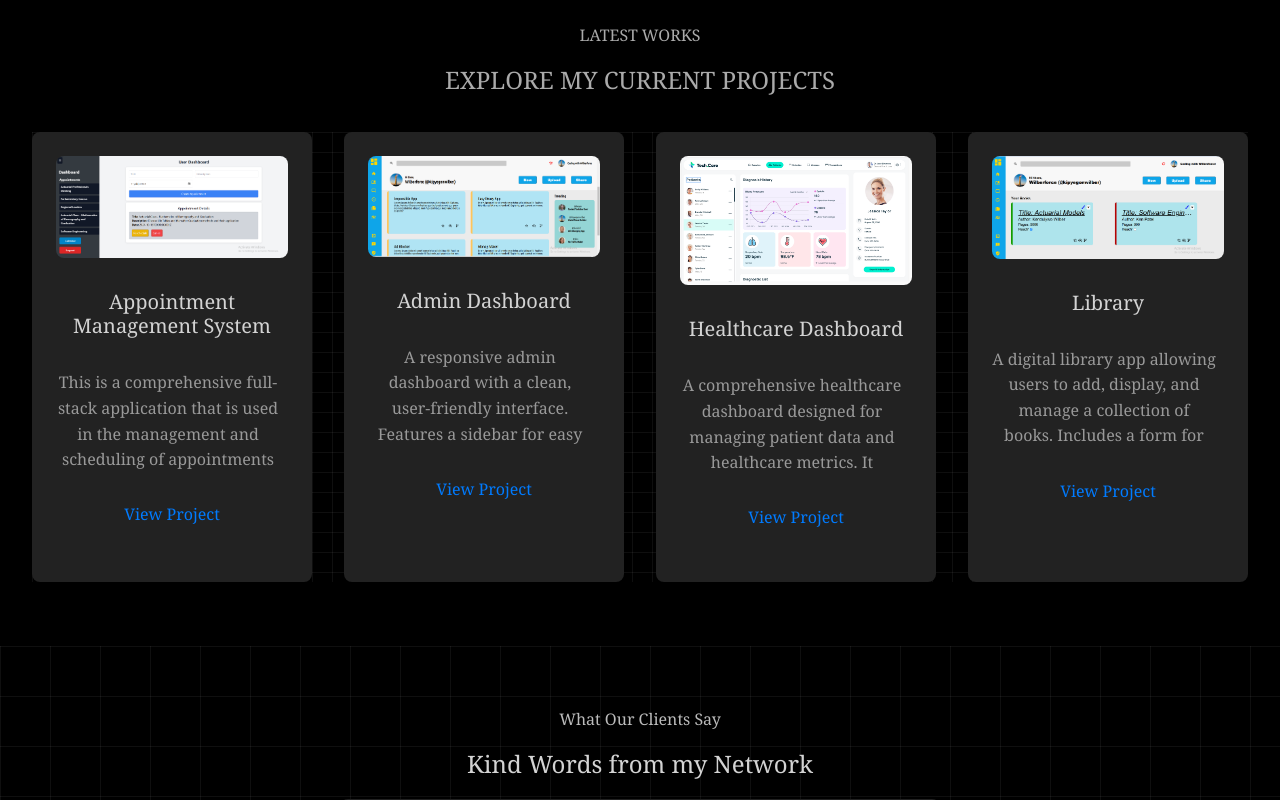
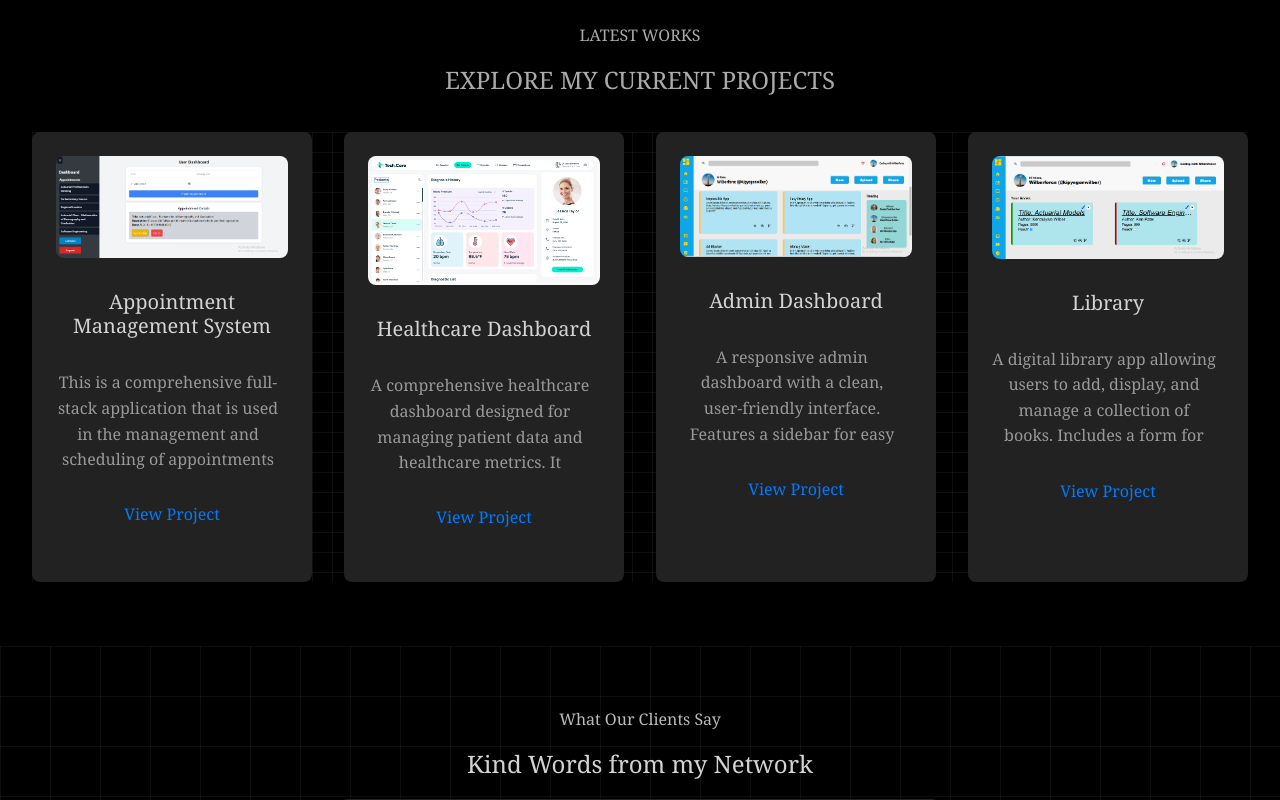
Before and after one commit to wilberforce001/my-portfolio-website, a React (Create React App) app in the folder kipyegonwilber/: page / in a window 1280 px wide. Shown: the part 2520-3320 px from the top of the page. Built offline with nearby package versions, Linux system fonts and the light colour scheme.

Commit message:
Uodated link for the patient dashboard

```diff
--- a/kipyegonwilber/src/components/Projects.js
+++ b/kipyegonwilber/src/components/Projects.js
@@ -17,20 +17,20 @@ const ProjectsPage = () =>{
                 <a href="https://appointment-management-system-2.onrender.com/" className="project-link" target="_blank" rel="noopener noreferrer">View Project</a>
             </div>
             <div className="project-card">
+                <img src={healthcareIcon} alt="Library" className="project-image" />
+                <h3 className="project-title">Healthcare Dashboard</h3>
+                <p className="project-description">A comprehensive healthcare dashboard designed for managing patient data and healthcare metrics.
+                    It provides an intuitive interface with data visualizations, patient records, appointment scheduling, and health metrics tracking.
+                    Built with a focus on usability, the dashboard streamlines healthcare data management for better insights and decision-making.</p>
+                <a href="https://patient-dashboard-r6y9.onrender.com/" className="project-link" target="_blank" rel="noopener noreferrer">View Project</a>
+            </div>
+            <div className="project-card">
                 <img src={adminDashboardIcon} alt="Dashboard" className="project-image" />
                 <h3 className="project-title">Admin Dashboard</h3>
                 <p className="project-description">A responsive admin dashboard with a clean, user-friendly interface.
                     Features a sidebar for easy navigation, a search bar, and sections for projects, announcements,
                     and trending items. Built using HTML, CSS Grid, and Tailwind for a modern, structured layout.</p>
                 <a href="https://wilberforce001.github.io/Project-Library/" className="project-link" target="_blank" rel="noopener noreferrer">View Project</a>
-            </div>
-            <div className="project-card">
-                <img src={healthcareIcon} alt="Library" className="project-image" />
-                <h3 className="project-title">Healthcare Dashboard</h3>
-                <p className="project-description">A comprehensive healthcare dashboard designed for managing patient data and healthcare metrics.
-                    It provides an intuitive interface with data visualizations, patient records, appointment scheduling, and health metrics tracking.
-                    Built with a focus on usability, the dashboard streamlines healthcare data management for better insights and decision-making.</p>
-                <a href="https://xd.adobe.com/view/121254c9-532f-4772-a1ba-dfe529a96b39-4741/" className="project-link" target="_blank" rel="noopener noreferrer">View Project</a>
             </div>
             <div className="project-card">
                 <img src={LibraryIcon} alt="Library" className="project-image" />
--- a/kipyegonwilber/src/components/Testimonials.js
+++ b/kipyegonwilber/src/components/Testimonials.js
@@ -10,7 +10,7 @@ const TestimonialsPage = () => {
             <div class="testimonial-card">
             <img src={wilberPhoto} alt="Appointment" className="client-photo" />
             <h3 class="client-name">Kipyegon K. Wilberforce</h3>
-            <p class="client-role">Software Developer | Actuarial Scientist</p>
+            <p class="client-role">Software Developer|Actuarial Scientist</p>
             {/* <p class="testimonial-text">I am yet to update this section in not so long!</p> */}
             </div>
         </div>
```
